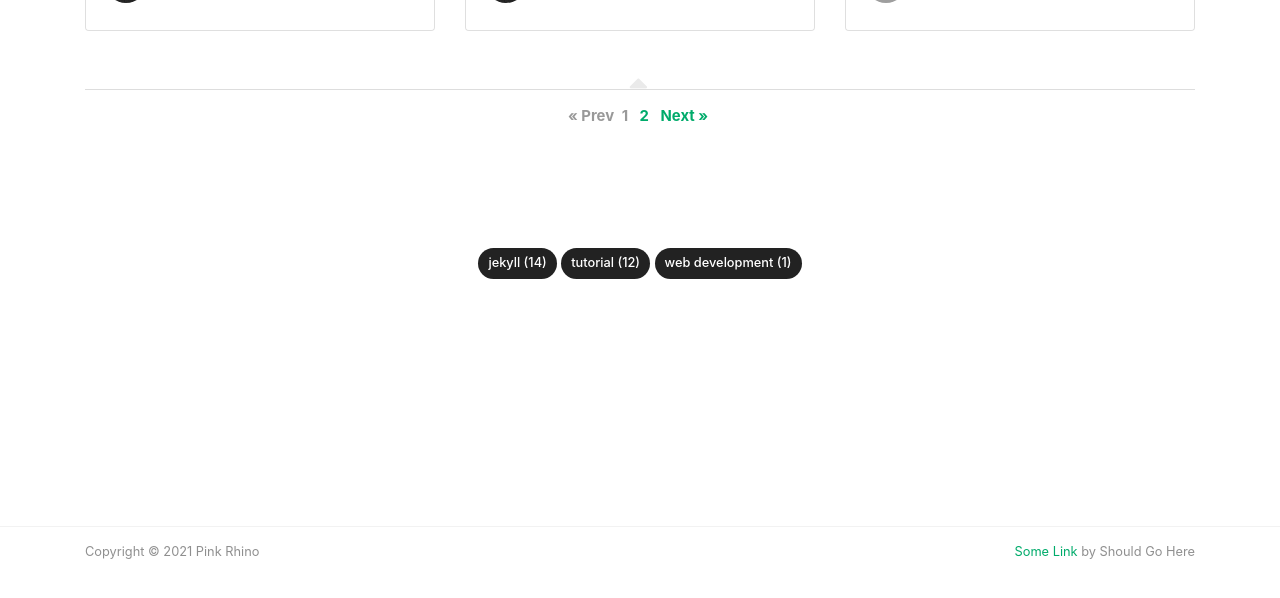
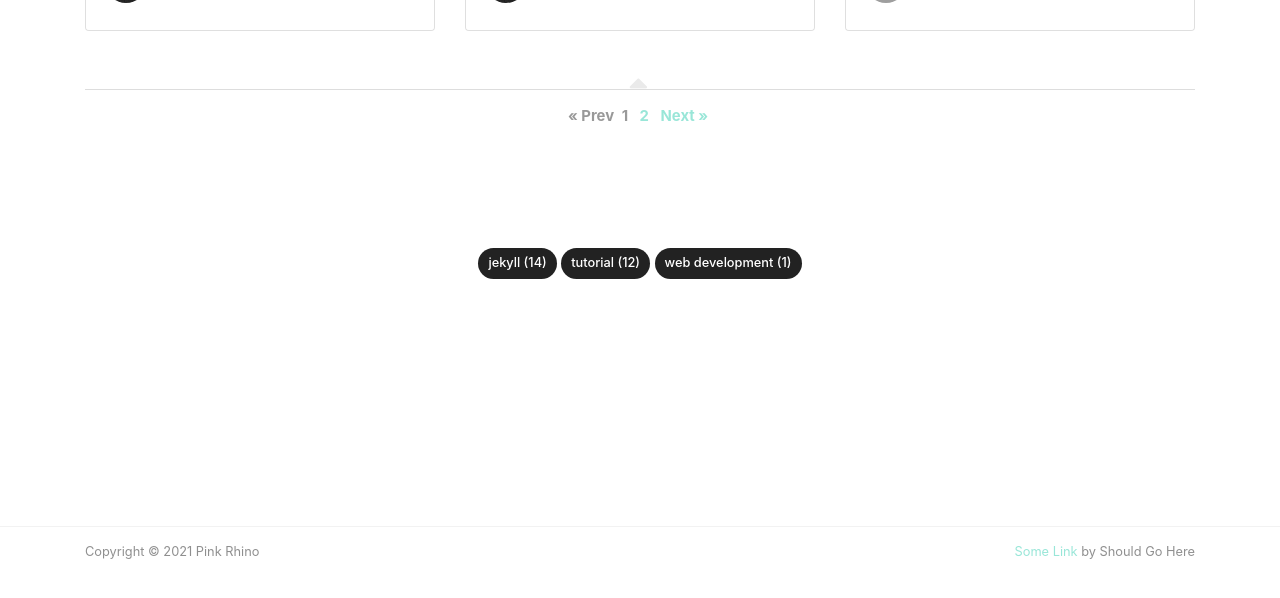
Before and after one commit to leblanck/pinkrhino, a Jekyll site: the page built from index.html, in a window 1280 px wide and 1400 px high, scrolled down 1040 px. Shown: the part 765-1363 px from the top of the window. Built offline with Jekyll 4.4.1, drawn with Linux system fonts in a browser that asks for light colours; nearby versions of some CDN libraries; the list of posts is cut into pages by our own code; grey boxes are pictures that could not be loaded.

Commit message:
color changes

```diff
--- a/assets/css/screen.css
+++ b/assets/css/screen.css
@@ -26,13 +26,13 @@ License: https://www.wowthemes.net/freebies-license/
 }
 
 a {
-    color: #00ab6b;
+    color: #99E6D8;
     transition: all 0.2s;
 }
 
 a:hover {
-    color: #038252;
-    text-decoration: none;
+    color: #99E6D8;
+    text-decoration: underline;
 }
 
 pre {
```
